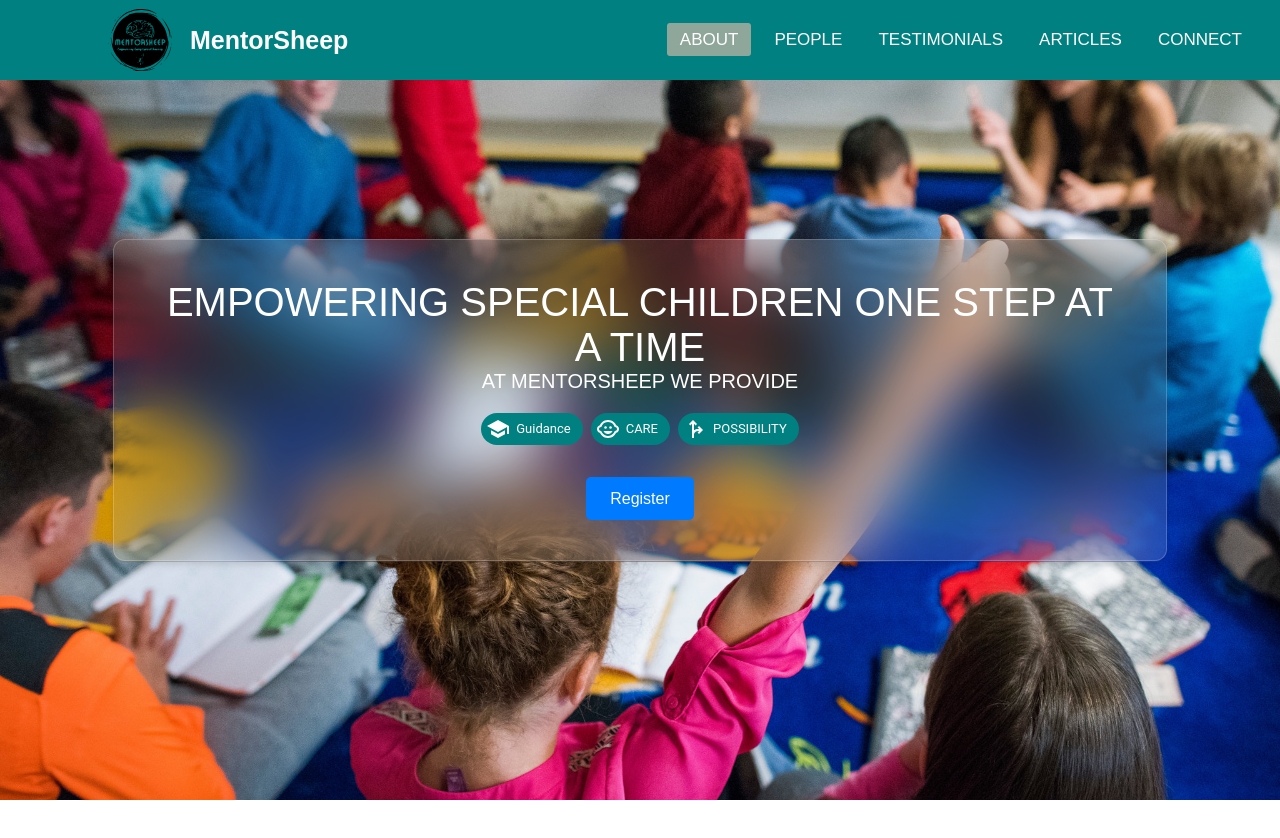
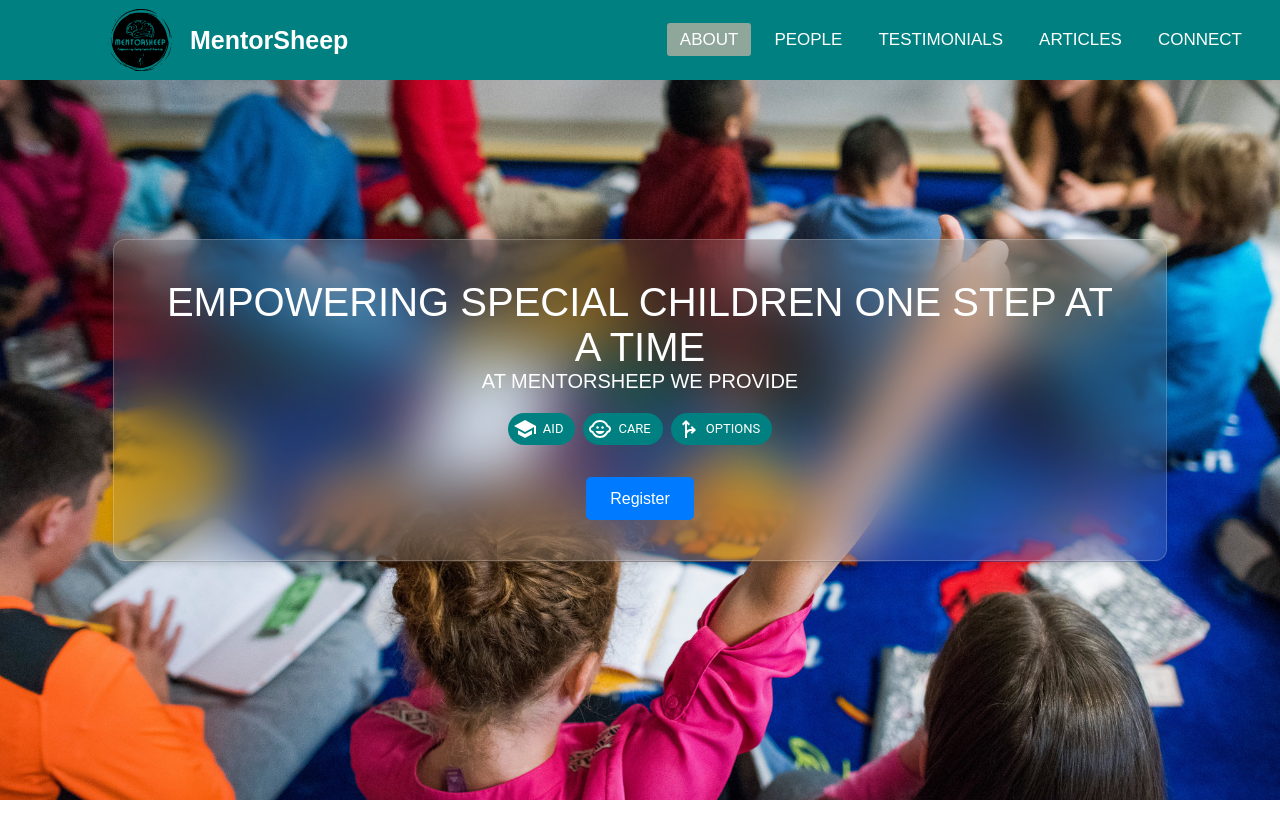
Before and after one commit to UTSAVsarkar/mentorsheep, a React (Vite) app: page / in a window 1280 px wide. Shown: the top 838 px of the page. Built offline with nearby package versions, Linux system fonts and the light colour scheme.

Commit message:
added background image

```diff
--- a/src/components/About/About.css
+++ b/src/components/About/About.css
@@ -67,7 +67,7 @@
     }
 }
 
-@media (max-width: 300px) {
+@media (max-width: 150px) {
     .glass-div {
         width: 100%;
     }
--- a/src/components/About/About.tsx
+++ b/src/components/About/About.tsx
@@ -48,9 +48,9 @@ export const About = ({scrollHandler, connect}: AboutProps) => {
                     viewport={{once: false, amount: 0.7}}
                 >
                     <Stack direction="row" spacing={1} className="stack">
-                        <Chip icon={<SchoolIcon/>} label="Guidance" color="success" className="chip" />
+                        <Chip icon={<SchoolIcon className="icon"/>} label="AID" color="success" className="chip" />
                         <Chip icon={<ChildCareIcon/>} label="CARE" color="success" className="chip" />
-                        <Chip icon={<ForkRightIcon/>} label="POSSIBILITY" color="success" className="chip" />
+                        <Chip icon={<ForkRightIcon/>} label="OPTIONS" color="success" className="chip" />
                     </Stack>
                 </motion.div>
 
```
